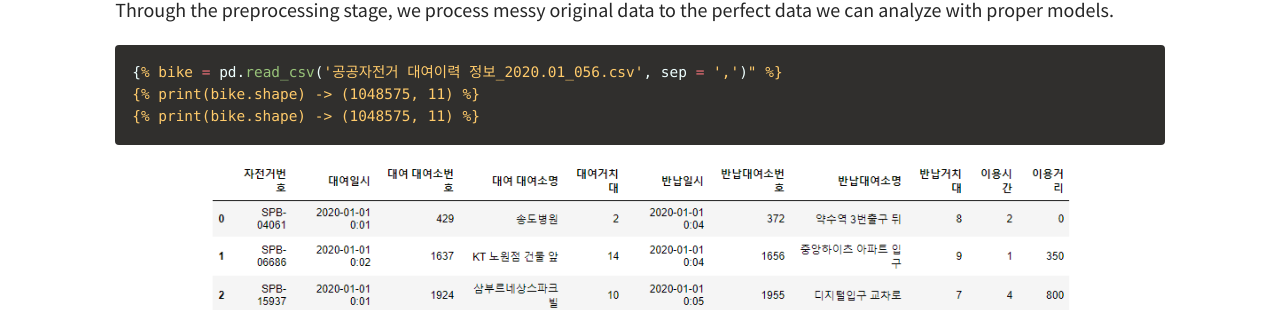
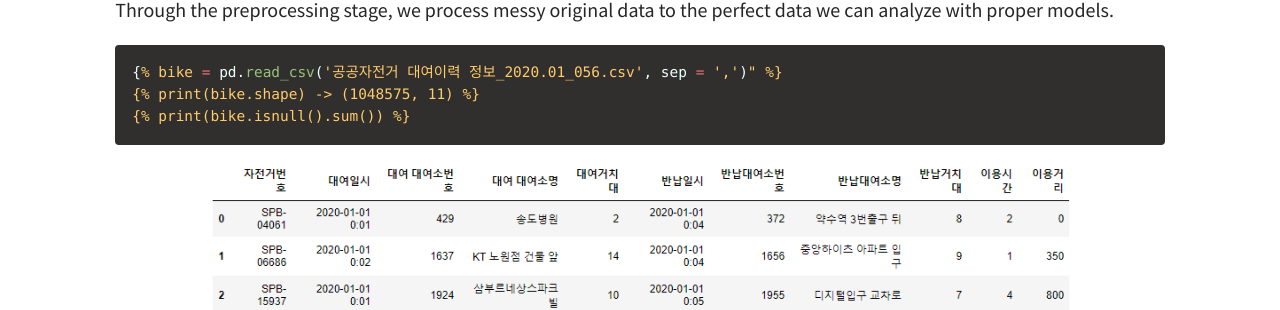
Before and after one commit to joyhyun99/joyhyun99.github.io, a Jekyll site: the page built from _posts/2020-09-04-Time-Series.md, in a window 1280 px wide and 900 px high, scrolled down 619 px. Shown: the part 196-506 px from the top of the window. Built offline with Jekyll 4.4.1, drawn with Linux system fonts in a browser that asks for light colours; comment, search, counter and statistics services are not loaded.

Commit message:
Update 2020-09-04-Time-Series.md

```diff
--- a/_posts/2020-09-04-Time-Series.md
+++ b/_posts/2020-09-04-Time-Series.md
@@ -22,7 +22,7 @@ Through the preprocessing stage, we process messy original data to the perfect d
 {% raw %}
 {% bike = pd.read_csv('공공자전거 대여이력 정보_2020.01_056.csv', sep = ',')" %}
 {% print(bike.shape) -> (1048575, 11) %}
-{% print(bike.shape) -> (1048575, 11) %}
+{% print(bike.isnull().sum()) %}
 {% endraw %}
 {% endhighlight %}
 
```
